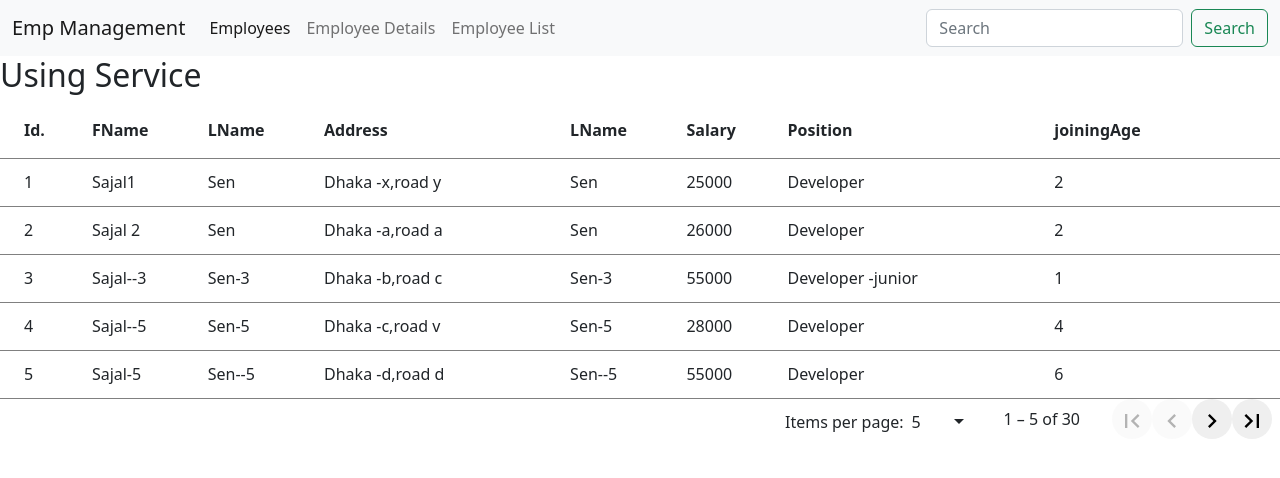
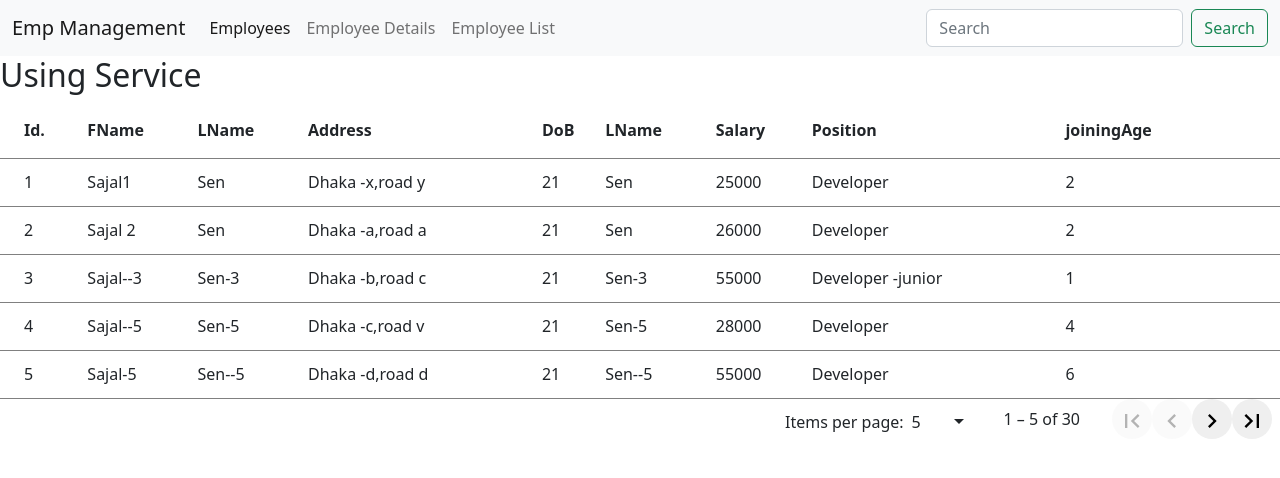
Before and after one commit to SajalSenCSE/EmployeeManagementApp, an Angular app: page /emplist in a window 1280 px wide. Shown: the top 478 px of the page. Built offline with nearby package versions, Linux system fonts and the light colour scheme.

Commit message:
DataUpdateAndImplementAgePipe

```diff
--- a/src/app/Employee/employee-list/employee-list.component.html
+++ b/src/app/Employee/employee-list/employee-list.component.html
@@ -50,6 +50,13 @@
       <th mat-header-cell *matHeaderCellDef> Position </th>
       <td mat-cell *matCellDef="let element"> {{element.Position}} </td>
     </ng-container>
+    <!-- Salary Column -->
+    <ng-container matColumnDef="DoB">
+      <th mat-header-cell *matHeaderCellDef> DoB </th>
+      <td mat-cell *matCellDef="let element"> {{element.DoB|age }} </td>
+    </ng-container>
+
+
 
     <!-- joiningAge Column -->
     <ng-container matColumnDef="joiningAge">
--- a/src/app/Employee/employee-list/employee-list.component.ts
+++ b/src/app/Employee/employee-list/employee-list.component.ts
@@ -31,6 +31,7 @@ export class EmployeeListComponent implements OnInit {
     'FName',
     'LName',
     'Address',
+    'DoB',
     'Age',
     'Salary',
     'Position',
--- a/src/app/models/IEmployee.ts
+++ b/src/app/models/IEmployee.ts
@@ -3,6 +3,7 @@ export interface IEmployee {
   FName: string;
   LName: string;
   Address: string;
+  DoB:string;
   Age: number;
   Salary: number;
   Position: string;
--- a/src/app/pipes/age.pipe.ts
+++ b/src/app/pipes/age.pipe.ts
@@ -12,7 +12,7 @@ export class AgePipe implements PipeTransform {
     // console.log(value);
 
     if(value==''){
-      return null;
+      return ' zz';
     }
     let currentYear:any=new Date().getFullYear();
     let dob:any=new Date(value).getUTCFullYear();
--- a/src/data/Employee.json
+++ b/src/data/Employee.json
@@ -4,6 +4,7 @@
       "FName":"Sajal1",
       "LName":"Sen",
       "Address":"Dhaka -x,road y",
+      "DoB":"6/15/2001",
       "Age":27,
       "Salary":25000,
       "Position":"Developer",
@@ -14,6 +15,7 @@
         "FName":"Sajal 2",
         "LName":"Sen",
         "Address":"Dhaka -a,road a",
+        "DoB":"6/15/2001",
         "Age":27,
         "Salary":26000,
         "Position":"Developer",
@@ -24,6 +26,7 @@
         "FName":"Sajal--3",
         "LName":"Sen-3",
         "Address":"Dhaka -b,road c",
+        "DoB":"6/15/2001",
         "Age":28,
         "Salary":55000,
         "Position":"Developer -junior",
@@ -34,6 +37,7 @@
         "FName":"Sajal--5",
         "LName":"Sen-5",
         "Address":"Dhaka -c,road v",
+        "DoB":"6/15/2001",
         "Age":28,
         "Salary":28000,
         "Position":"Developer",
@@ -45,6 +49,7 @@
         "FName":"Sajal-5",
         "LName":"Sen--5",
         "Address":"Dhaka -d,road d",
+        "DoB":"6/15/2001",
         "Age":27,
         "Salary":55000,
         "Position":"Developer",
@@ -55,6 +60,7 @@
           "FName":"Sajal 6",
           "LName":"Sen--6",
           "Address":"Dhaka -d,road f",
+          "DoB":"6/15/2001",
           "Age":28,
           "Salary":36000,
           "Position":"Developer",
@@ -65,6 +71,7 @@
           "FName":"Sajal--7",
           "LName":"Sen-7",
           "Address":"Dhaka -f,road f",
+          "DoB":"6/15/2001",
           "Age":28,
           "Salary":35000,
           "Position":"Developer -junior",
@@ -75,6 +82,7 @@
           "FName":"Sajal--8",
           "LName":"Sen-8",
           "Address":"Dhaka -d,road f",
+          "DoB":"6/15/2001",
           "Age":20,
           "Salary":20000,
           "Position":" junior Developer",
@@ -85,6 +93,7 @@
             "FName":"Sajal--9",
             "LName":"Sen-9",
             "Address":"Dhaka -g,road g",
+            "DoB":"6/15/2001",
             "Age":29,
             "Salary":35000,
             "Position":"Developer -junior",
@@ -95,6 +104,7 @@
             "FName":"Sajal--10",
             "LName":"Sen-10",
             "Address":"Dhaka -j,road j",
+            "DoB":"6/15/2001",
             "Age":20,
             "Salary":45000,
             "Position":"Web Developer",
@@ -108,6 +118,7 @@
             "FName":"Sajal--11",
             "LName":"Sen--11",
             "Address":"Dhaka -11,road 11",
+            "DoB":"6/15/2001",
             "Age":26,
             "Salary":30000,
             "Position":"Web Developer",
@@ -118,6 +129,7 @@
               "FName":"Sajal 12",
               "LName":"Sen  12",
               "Address":"Dhaka -12,road 12",
+              "DoB":"6/15/2001",
               "Age":24,
               "Salary":24000,
               "Position":" junior Developer",
@@ -128,6 +140,7 @@
               "FName":"Sajal--13",
               "LName":"Sen-13",
               "Address":"Dhaka -13b,road 13c",
+              "DoB":"6/15/2001",
               "Age":29,
               "Salary":55000,
               "Position":"Developer",
@@ -138,6 +151,7 @@
               "FName":"Sajal--14",
               "LName":"Sen-14",
               "Address":"Dhaka -14c,road 14v",
+              "DoB":"6/15/2001",
               "Age":27,
               "Salary":28000,
               "Position":"Developer",
@@ -149,6 +163,7 @@
               "FName":"Sajal-15",
               "LName":"Sen--15",
               "Address":"Dhaka -d,road d",
+              "DoB":"6/15/2001",
               "Age":27,
               "Salary":55000,
               "Position":"Developer",
@@ -159,6 +174,7 @@
                 "FName":"Sajal 16",
                 "LName":"Sen--16",
                 "Address":"Dhaka -16d,road 16f",
+                "DoB":"6/15/2001",
                 "Age":28,
                 "Salary":36000,
                 "Position":"Developer",
@@ -169,6 +185,7 @@
                 "FName":"Sajal--17",
                 "LName":"Sen-17",
                 "Address":"Dhaka -17f,road 17f",
+                "DoB":"6/15/2001",
                 "Age":28,
                 "Salary":35000,
                 "Position":"Developer",
@@ -179,6 +196,7 @@
                 "FName":"Sajal--18",
                 "LName":"Sen-18",
                 "Address":"Dhaka -18d,road 18f",
+                "DoB":"6/15/2001",
                 "Age":20,
                 "Salary":20000,
                 "Position":" junior Developer",
@@ -189,6 +207,7 @@
                   "FName":"Sajal--19",
                   "LName":"Sen-9",
                   "Address":"Dhaka -19g,road 19g",
+                  "DoB":"6/15/2001",
                   "Age":29,
                   "Salary":35000,
                   "Position":"Developer -junior",
@@ -199,6 +218,7 @@
                   "FName":"Sajal--20",
                   "LName":"Sen-20",
                   "Address":"Dhaka -20j,road 20j",
+                  "DoB":"6/15/2001",
                   "Age":20,
                   "Salary":45000,
                   "Position":"Web Developer",
@@ -211,6 +231,7 @@
                     "FName":"Sajal 21",
                     "LName":"Sen",
                     "Address":"Dhaka -21x,road 21y",
+                    "DoB":"6/15/2001",
                     "Age":27,
                     "Salary":25000,
                     "Position":"Developer",
@@ -221,6 +242,7 @@
                       "FName":"Sajal 22",
                       "LName":"Sen 22",
                       "Address":"Dhaka -22a,road 22a",
+                      "DoB":"6/15/2001",
                       "Age":27,
                       "Salary":26000,
                       "Position":"Developer",
@@ -231,6 +253,7 @@
                       "FName":"Sajal--23",
                       "LName":"Sen-23",
                       "Address":"Dhaka -23b,road 23c",
+                      "DoB":"6/15/2001",
                       "Age":28,
                       "Salary":55000,
                       "Position":"Developer -junior",
@@ -241,6 +264,7 @@
                       "FName":"Sajal--24",
                       "LName":"Sen-24",
                       "Address":"Dhaka -24c,road 24v",
+                      "DoB":"6/15/2001",
                       "Age":28,
                       "Salary":28000,
                       "Position":"Developer",
@@ -252,6 +276,7 @@
                       "FName":"Sajal-25",
                       "LName":"Sen--25",
                       "Address":"Dhaka -25d,road 25d",
+                      "DoB":"6/15/2001",
                       "Age":27,
                       "Salary":55000,
                       "Position":"Developer",
@@ -262,6 +287,7 @@
                         "FName":"Sajal 26",
                         "LName":"Sen--6",
                         "Address":"Dhaka -26d,road 26f",
+                        "DoB":"6/15/2001",
                         "Age":28,
                         "Salary":36000,
                         "Position":"Developer",
@@ -272,6 +298,7 @@
                         "FName":"Sajal--27",
                         "LName":"Sen-27",
                         "Address":"Dhaka -27f,road 27f",
+                        "DoB":"6/15/2001",
                         "Age":28,
                         "Salary":35000,
                         "Position":"Developer -junior",
@@ -282,6 +309,7 @@
                         "FName":"Sajal--28",
                         "LName":"Sen-8",
                         "Address":"Dhaka -28d,road 28f",
+                        "DoB":"6/15/2001",
                         "Age":20,
                         "Salary":20000,
                         "Position":" junior Developer",
@@ -292,6 +320,7 @@
                           "FName":"Sajal--29",
                           "LName":"Sen-29",
                           "Address":"Dhaka -29g,road 29g",
+                          "DoB":"6/15/2001",
                           "Age":29,
                           "Salary":35000,
                           "Position":"Developer -junior",
@@ -302,6 +331,7 @@
                           "FName":"Sajal--30",
                           "LName":"Sen-30",
                           "Address":"Dhaka -j,road j",
+                          "DoB":"6/15/2001",
                           "Age":20,
                           "Salary":45000,
                           "Position":"Web Developer",
```
